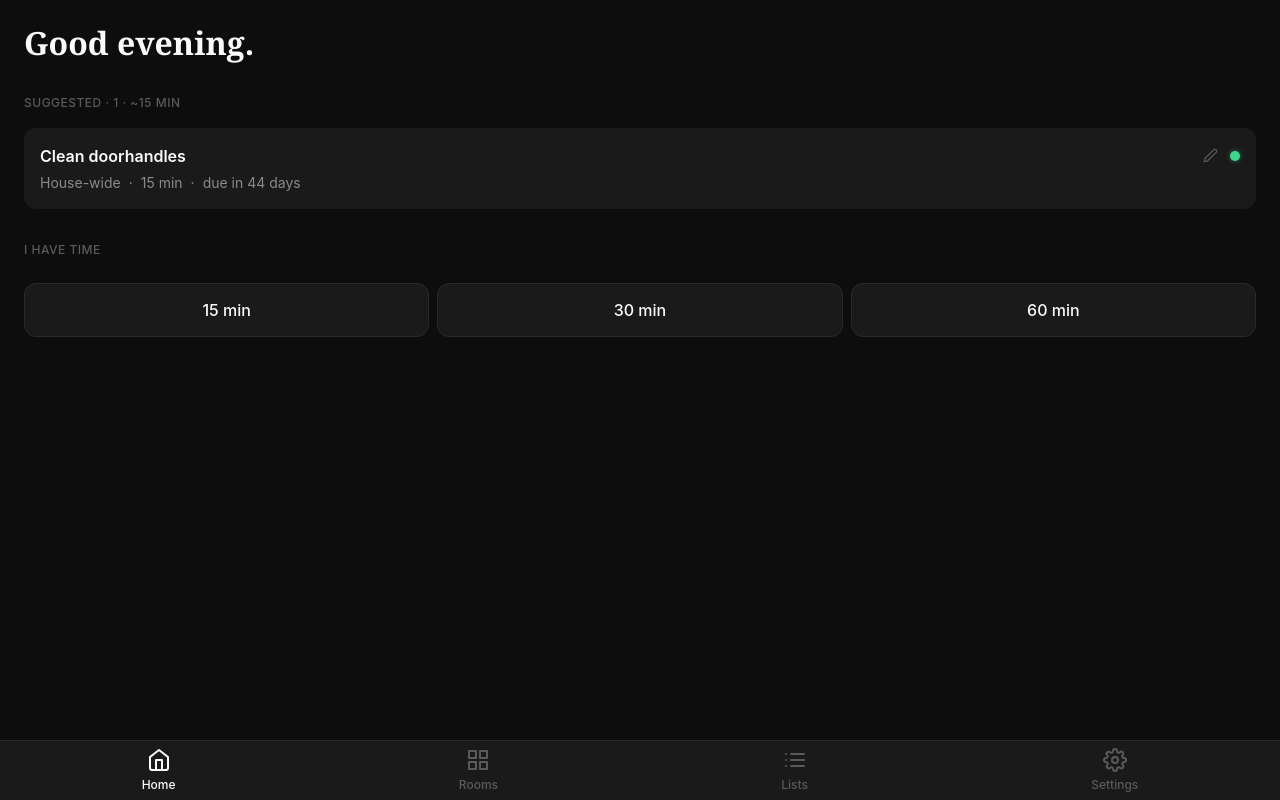
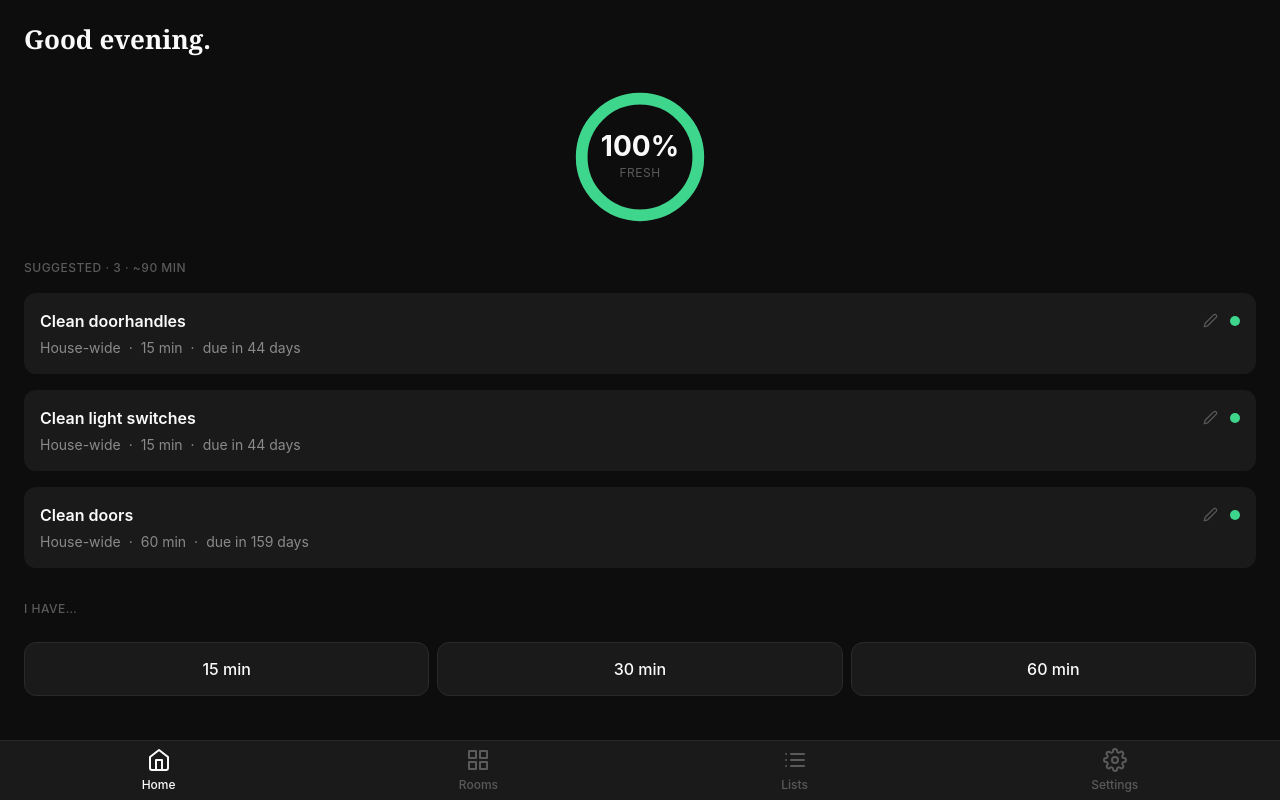
Before and after one commit to b0kk3n/aether, a FastAPI app: page / in a window 1280 px wide. Run offline with FastAPI, Linux system fonts and the light colour scheme; data comes from the database, SQL or seed files in the repository.

Commit message:
Home & style refresh: freshness hero ring, personalized greeting, type hierarchy fix
Home dashboard:
- New overall-freshness hero ring at the top, giving the previously-empty
  page a focal point. Reuses freshness math that was already computed for
  the Dashboard endpoint but never surfaced on Home.
- "Suggested" is now the top 3 most urgent chores instead of always being
  capped at ~15 minutes of quick-clean, which made it redundant with the
  "I have 15 min" button right below it. Genuinely different data now.
- "I have time" renamed to "I have..." to read naturally with the
  15/30/60-minute buttons.
- Greeting shrunk (was oversized) and made situational: light/celebratory
  phrasing on quiet days, the plain time-of-day greeting on busy ones
  (never nags about backlog). New optional household-name setting, used
  directly in the greeting when set.

Settings:
- New "Personalize" section (household name) added above Manage, which
  moved above Vacation mode per feedback.

Type system fixed to three real tiers instead of one serif applied too
broadly:
- Display serif now reserved for page-level moments only (greeting, view
  headers, modal titles).
- New --font-family-card token (distinct system sans stack) for card/
  sub-titles - checklist card titles and room names, which were
  incorrectly using the serif and reportedly looked weird there.
- Everything else stays on the existing body font.

Freshness bars and status dots: removed the glow effect from the last
pass in favor of flat fills, which reads calmer and matches the rest of
the design better.

New app_settings table (schema v6) for the household name, added learning
from the last incident: verified end-to-end by rolling a seeded database
back to schema v5 and running the exact init_db()+migrate_db() sequence
the real app uses on boot, not just migrate_db() in isolation.

Co-Authored-By: Claude Sonnet 5 <noreply@anthropic.com>
Claude-Session: https://claude.ai/code/session_0126FnWCh28UojQKkbzRnf4V

```diff
--- a/aether/__init__.py
+++ b/aether/__init__.py
@@ -3,7 +3,7 @@
 Your home, managed. Your mind, free.
 """
 
-__version__ = "0.6.1"
+__version__ = "0.7.0"
 
 from .core import (
     # Models
--- a/aether/api/app.py
+++ b/aether/api/app.py
@@ -24,6 +24,7 @@ from aether.api.routes import (
     checklists_router,
     dashboard_router,
     vacation_router,
+    settings_router,
 )
 
 # In the container, AETHER_STATIC_DIR and AETHER_TEMPLATE_DIR are set to
@@ -84,6 +85,7 @@ def create_app() -> FastAPI:
     app.include_router(checklists_router, prefix="/api")
     app.include_router(dashboard_router, prefix="/api")
     app.include_router(vacation_router, prefix="/api")
+    app.include_router(settings_router, prefix="/api")
 
     @app.get("/api/health")
     def health_check():
--- a/aether/api/routes/__init__.py
+++ b/aether/api/routes/__init__.py
@@ -6,6 +6,7 @@ from .categories import router as categories_router
 from .checklists import router as checklists_router
 from .dashboard import router as dashboard_router
 from .vacation import router as vacation_router
+from .settings import router as settings_router
 
 __all__ = [
     "rooms_router",
@@ -14,4 +15,5 @@ __all__ = [
     "checklists_router",
     "dashboard_router",
     "vacation_router",
+    "settings_router",
 ]
--- a/aether/core/__init__.py
+++ b/aether/core/__init__.py
@@ -35,6 +35,8 @@ from .models import (
     VacationEndResult,
     VacationLogEntry,
     ChoreEligibility,
+    AppSettings,
+    AppSettingsUpdate,
     is_vacation_eligible,
 )
 
@@ -47,6 +49,7 @@ from .services import (
     ChecklistService,
     Prioritizer,
     VacationService,
+    AppSettingsService,
 )
 
 __all__ = [
@@ -79,6 +82,8 @@ __all__ = [
     "VacationEndResult",
     "VacationLogEntry",
     "ChoreEligibility",
+    "AppSettings",
+    "AppSettingsUpdate",
     "is_vacation_eligible",
     # Database
     "init_db",
@@ -92,4 +97,5 @@ __all__ = [
     "ChecklistService",
     "Prioritizer",
     "VacationService",
+    "AppSettingsService",
 ]
--- a/aether/core/services/__init__.py
+++ b/aether/core/services/__init__.py
@@ -6,6 +6,7 @@ from .category_service import CategoryService
 from .checklist_service import ChecklistService
 from .prioritizer import Prioritizer
 from .vacation_service import VacationService
+from .app_settings_service import AppSettingsService
 
 __all__ = [
     "RoomService",
@@ -14,4 +15,5 @@ __all__ = [
     "ChecklistService",
     "Prioritizer",
     "VacationService",
+    "AppSettingsService",
 ]
--- a/aether/web/static/css/style.css
+++ b/aether/web/static/css/style.css
@@ -29,12 +29,18 @@
 
   /* Typography */
   --font-family: -apple-system, BlinkMacSystemFont, 'SF Pro Display', 'Segoe UI', Roboto, sans-serif;
-  /* Display font for headings/titles only - a curated system serif stack
-     (not a bundled webfont: this is a local-first Home Assistant add-on
-     and shouldn't gain a network dependency just to render a heading).
-     Body copy, captions and buttons stay on --font-family above. */
+  /* Three-tier type system, all system-font stacks (no bundled webfont -
+     this is a local-first Home Assistant add-on and shouldn't gain a
+     network dependency just to render text):
+     - --font-family-display: page-level moments only - the Home greeting,
+       view headers ("Rooms", "Settings", ...), modal titles.
+     - --font-family-card: card/sub-titles - checklist card titles, room
+       names. Distinct from both the display serif and the body sans so
+       the hierarchy reads as three real tiers, not just size/weight.
+     - --font-family: body copy, captions, buttons, everything else. */
   --font-family-display: Georgia, 'Iowan Old Style', 'Palatino Linotype', 'Book Antiqua', Palatino, 'Noto Serif', serif;
-  --font-size-hero: 32px;
+  --font-family-card: 'Century Gothic', 'Avenir Next', Avenir, Futura, 'Trebuchet MS', var(--font-family);
+  --font-size-hero: 26px;
   --font-size-title: 20px;
   --font-size-body: 16px;
   --font-size-caption: 14px;
@@ -111,7 +117,7 @@ body {
 }
 
 .title {
-  font-family: var(--font-family-display);
+  font-family: var(--font-family-card);
   font-size: var(--font-size-title);
   font-weight: var(--font-weight-semibold);
   line-height: 1.3;
@@ -239,10 +245,10 @@ body {
   flex-shrink: 0;
 }
 
-.chore-status.fresh { background: var(--fresh); box-shadow: 0 0 5px 0 rgba(61, 214, 140, 0.5); }
-.chore-status.aging { background: var(--aging); box-shadow: 0 0 5px 0 rgba(143, 181, 150, 0.4); }
-.chore-status.due-soon { background: var(--due-soon); box-shadow: 0 0 5px 0 rgba(240, 180, 41, 0.5); }
-.chore-status.overdue { background: var(--overdue); box-shadow: 0 0 5px 0 rgba(239, 107, 74, 0.5); }
+.chore-status.fresh { background: var(--fresh); }
+.chore-status.aging { background: var(--aging); }
+.chore-status.due-soon { background: var(--due-soon); }
+.chore-status.overdue { background: var(--overdue); }
 
 /* Room Card */
 .room-grid {
@@ -313,7 +319,7 @@ body {
 }
 
 .room-name {
-  font-family: var(--font-family-display);
+  font-family: var(--font-family-card);
   font-weight: var(--font-weight-semibold);
   margin-bottom: var(--space-sm);
 }
@@ -336,12 +342,64 @@ body {
   color: var(--text-secondary);
 }
 
-/* Progress bar colors - a soft glow in the state color adds a touch of
-   depth over a flat fill, without changing the underlying 4-state scale. */
-.progress-fresh { background: var(--fresh); box-shadow: 0 0 6px 0 rgba(61, 214, 140, 0.4); }
-.progress-aging { background: var(--aging); box-shadow: 0 0 6px 0 rgba(143, 181, 150, 0.35); }
-.progress-due-soon { background: var(--due-soon); box-shadow: 0 0 6px 0 rgba(240, 180, 41, 0.4); }
-.progress-overdue { background: var(--overdue); box-shadow: 0 0 6px 0 rgba(239, 107, 74, 0.4); }
+/* Progress bar colors - flat fills, matching the calmer editorial feel
+   established by the type system. */
+.progress-fresh { background: var(--fresh); }
+.progress-aging { background: var(--aging); }
+.progress-due-soon { background: var(--due-soon); }
+.progress-overdue { background: var(--overdue); }
+
+/* Home hero stat - overall freshness ring */
+.freshness-ring {
+  position: relative;
+  width: 140px;
+  height: 140px;
+  margin: 0 auto var(--space-xl);
+}
+
+.freshness-ring svg {
+  width: 100%;
+  height: 100%;
+  transform: rotate(-90deg);
+}
+
+.freshness-ring-track {
+  stroke: var(--border);
+  stroke-width: 10;
+}
+
+.freshness-ring-arc {
+  stroke-width: 10;
+  transition: stroke-dashoffset var(--transition-slow);
+}
+
+.freshness-ring-arc.fresh { stroke: var(--fresh); }
+.freshness-ring-arc.aging { stroke: var(--aging); }
+.freshness-ring-arc.due-soon { stroke: var(--due-soon); }
+.freshness-ring-arc.overdue { stroke: var(--overdue); }
+
+.freshness-ring-label {
+  position: absolute;
+  inset: 0;
+  display: flex;
+  flex-direction: column;
+  align-items: center;
+  justify-content: center;
+}
+
+.freshness-ring-percent {
+  font-size: 28px;
+  font-weight: var(--font-weight-bold);
+  line-height: 1;
+}
+
+.freshness-ring-caption {
+  font-size: var(--font-size-small);
+  color: var(--text-tertiary);
+  text-transform: uppercase;
+  letter-spacing: 0.5px;
+  margin-top: var(--space-xs);
+}
 
 /* Bottom Navigation */
 .bottom-nav {
--- a/aether/web/static/js/app.js
+++ b/aether/web/static/js/app.js
@@ -396,6 +396,26 @@ function renderVacationChip(status) {
   return `<div class="vacation-chip">${ICON_SVGS.vacation} Vacation mode active</div>`;
 }
 
+function renderFreshnessRing(percent) {
+  const radius = 50;
+  const circumference = 2 * Math.PI * radius;
+  const offset = circumference * (1 - percent / 100);
+  const stateClass = getFreshnessClass(percent);
+  return `
+    <div class="freshness-ring">
+      <svg viewBox="0 0 120 120">
+        <circle class="freshness-ring-track" cx="60" cy="60" r="${radius}" fill="none"></circle>
+        <circle class="freshness-ring-arc ${stateClass}" cx="60" cy="60" r="${radius}" fill="none"
+          stroke-dasharray="${circumference}" stroke-dashoffset="${offset}" stroke-linecap="round"></circle>
+      </svg>
+      <div class="freshness-ring-label">
+        <div class="freshness-ring-percent">${percent}%</div>
+        <div class="freshness-ring-caption">fresh</div>
+      </div>
+    </div>
+  `;
+}
+
 function renderHomeView(briefing, vacationStatus) {
   const hasSuggested = briefing.suggested_chores.length > 0;
   const html = `
@@ -404,6 +424,8 @@ function renderHomeView(briefing, vacationStatus) {
       ${renderVacationChip(vacationStatus)}
     </div>
 
+    ${renderFreshnessRing(briefing.overall_freshness)}
+
     ${hasSuggested ? `
       <div class="section-header">
         <span class="section-title">Suggested &middot; ${briefing.suggested_chores.length} &middot; ~${briefing.total_minutes} min</span>
@@ -420,7 +442,7 @@ function renderHomeView(briefing, vacationStatus) {
     `}
 
     <div class="section-header">
-      <span class="section-title">I have time</span>
+      <span class="section-title">I have&hellip;</span>
     </div>
 
     <div class="quick-time">
@@ -1650,38 +1672,32 @@ function dismissVacationModal() {
 async function loadSettingsView() {
   appContent.innerHTML = '<div class="loading">Loading...</div>';
   try {
-    const status = await api('/vacation');
-    renderSettingsView(status);
+    const [status, appSettings] = await Promise.all([
+      api('/vacation'),
+      api('/settings'),
+    ]);
+    renderSettingsView(status, appSettings);
   } catch (err) {
     appContent.innerHTML = '<div class="empty-state">Could not load settings</div>';
   }
 }
 
-function renderSettingsView(status) {
+function renderSettingsView(status, appSettings) {
   const html = `
     <div class="greeting">
       <div class="greeting-text">Settings</div>
     </div>
 
     <div class="section-header">
-      <span class="section-title">Vacation mode</span>
+      <span class="section-title">Personalize</span>
     </div>
     <div class="settings-panel">
-      <div class="settings-panel-status">
-        ${status.is_active
-          ? `${ICON_SVGS.vacation} Active &mdash; ${formatVacationDays(status.days_elapsed)} paused`
-          : `${ICON_SVGS.vacation} Not active`}
-      </div>
-      <div class="modal-buttons" style="margin-top: var(--space-md);">
-        ${status.is_active
-          ? `<button class="modal-btn modal-btn-secondary" onclick="showEndVacationModal()">End vacation</button>`
-          : `<button class="modal-btn modal-btn-secondary" onclick="showStartVacationModal()">Start vacation</button>`}
-      </div>
-    </div>
-    <a href="#" class="settings-row" onclick="loadView('settings', 'vacation-history'); return false;">
-      <span>Vacation history</span>
-      ${ICON_SVGS.chevronRight}
-    </a>
+      <label class="form-label" for="settings-household-name">Your name</label>
+      <input type="text" id="settings-household-name" class="form-input"
+        placeholder="Used in the Home greeting" autocomplete="off"
+        value="${(appSettings.household_name || '').replace(/"/g, '&quot;')}"
+        onblur="saveHouseholdName()" />
+    </div>
 
     <div class="section-header" style="margin-top: var(--space-lg);">
       <span class="section-title">Manage</span>
@@ -1694,9 +1710,43 @@ function renderSettingsView(status) {
       <span>All chores</span>
       ${ICON_SVGS.chevronRight}
     </a>
+
+    <div class="section-header" style="margin-top: var(--space-lg);">
+      <span class="section-title">Vacation mode</span>
+    </div>
+    <div class="settings-panel">
+      <div class="settings-panel-status">
+        ${status.is_active
+          ? `${ICON_SVGS.vacation} Active &mdash; ${formatVacationDays(status.days_elapsed)} paused`
+          : `${ICON_SVGS.vacation} Not active`}
+      </div>
+      <div class="modal-buttons" style="margin-top: var(--space-md);">
+        ${status.is_active
+          ? `<button class="modal-btn modal-btn-secondary" onclick="showEndVacationModal()">End vacation</button>`
+          : `<button class="modal-btn modal-btn-secondary" onclick="showStartVacationModal()">Start vacation</button>`}
+      </div>
+    </div>
+    <a href="#" class="settings-row" onclick="loadView('settings', 'vacation-history'); return false;">
+      <span>Vacation history</span>
+      ${ICON_SVGS.chevronRight}
+    </a>
   `;
 
   appContent.innerHTML = html;
+}
+
+async function saveHouseholdName() {
+  const input = document.getElementById('settings-household-name');
+  if (!input) return;
+  const name = input.value.trim();
+  try {
+    await api('/settings', {
+      method: 'PUT',
+      body: JSON.stringify({ household_name: name || null }),
+    });
+  } catch (err) {
+    console.error('Failed to save name:', err);
+  }
 }
 
 async function loadSettingsVacationHistoryView() {
@@ -2707,3 +2757,4 @@ window.confirmDeleteCategory = confirmDeleteCategory;
 window.deleteCategoryConfirmed = deleteCategoryConfirmed;
 window.dismissCategoryForm = dismissCategoryForm;
 window.onSettingsChoresFilterChange = onSettingsChoresFilterChange;
+window.saveHouseholdName = saveHouseholdName;
--- a/config.yaml
+++ b/config.yaml
@@ -1,5 +1,5 @@
 name: Aether
-version: "0.6.1"
+version: "0.7.0"
 slug: aether
 description: "Home Concierge – your home, managed. Your mind, free."
 url: "https://github.com/b0kk3n/aether"
--- a/pyproject.toml
+++ b/pyproject.toml
@@ -1,6 +1,6 @@
 [project]
 name = "aether"
-version = "0.6.1"
+version = "0.7.0"
 description = "Home Concierge - Your home, managed. Your mind, free."
 readme = "README.md"
 requires-python = ">=3.11"
```
Also changed, not shown: aether/api/routes/settings.py (added, +23 -0 lines), aether/core/database.py (+19 -1 lines), aether/core/models.py (+15 -0 lines), aether/core/services/app_settings_service.py (added, +29 -0 lines), aether/core/services/prioritizer.py (+47 -14 lines), CHANGELOG.md, README.md.
